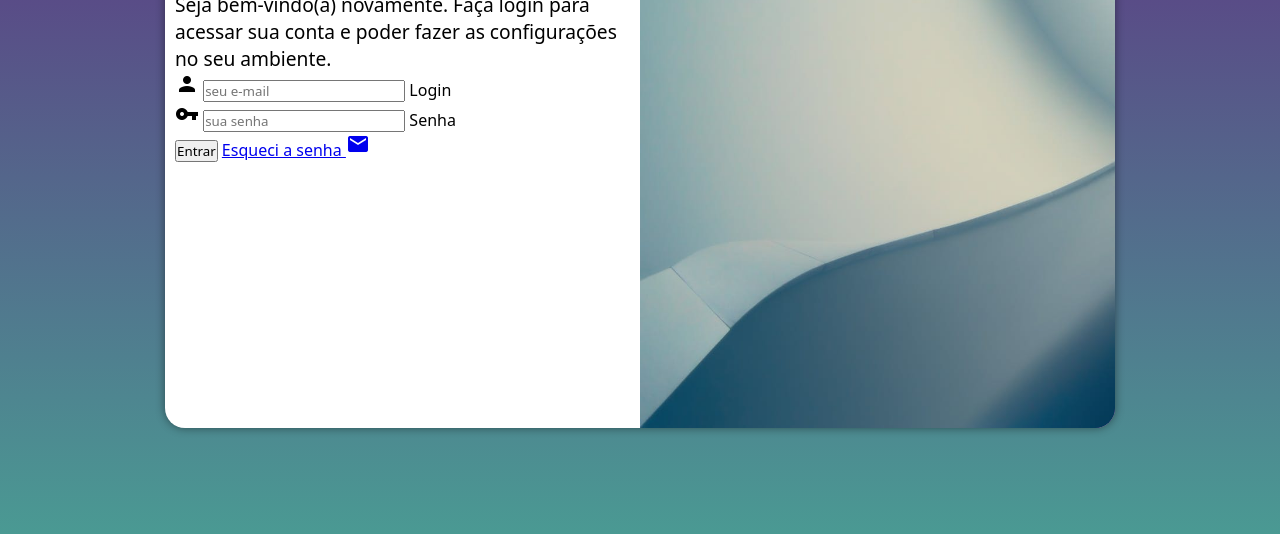
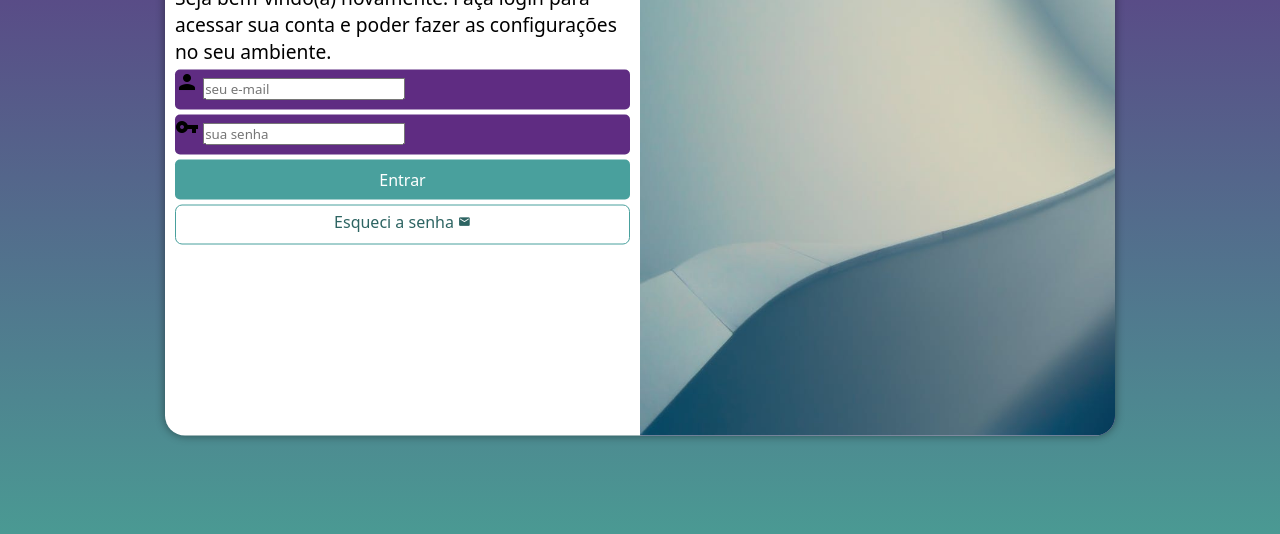
Before and after one commit to joalyssonsouza/projeto-login, a plain HTML site: page index.html in a window 1280 px wide. Shown: the part 222-756 px from the top of the page. Drawn offline with Linux system fonts and the light colour scheme.

Commit message:
formatação do formulário

```diff
--- a/estilos/style.css
+++ b/estilos/style.css
@@ -34,7 +34,7 @@ section#login {
 
   background-color: white;
   width: 250px;
-  height: 500px;
+  height: 515px;
   border-radius: 20px;
   box-shadow:  0px 0px 10px rgba(0, 0, 0, 0.442);
 
@@ -63,3 +63,55 @@ div#formulario > h1 {
 div#formulario > p {
   font-size: 0.8em;
 }
+
+form > div.campo {
+  background-color: #5f2c82;
+  display: block;
+  width: 100%;
+  height: 40px;
+  border-radius: 5px;
+  margin: 5px 0px;
+}
+
+div.campo > label {
+  display: none;
+}
+
+form > input[type=submit] {
+  display: block;
+  font-size: 1em;
+  width: 100%;
+  height: 40px;
+  background-color: #49a09d;
+  color: white;
+  border: none;
+  border-radius: 5px;
+  cursor: pointer;
+}
+
+form > input[type=submit]:hover {
+  background-color: #2c5e5c;
+}
+
+form > a.botao {
+  display: block;
+  text-align: center;
+  font-size: 1em;
+  width: 100%;
+  height: 40px;
+  padding-top: 5px;
+  margin-top: 5px;
+  background-color: white;
+  color: #2d6462;
+  border: 1px solid #49a09d;
+  border-radius: 7px;
+  text-decoration: none;
+}
+
+form > a.botao:hover {
+  background-color: #6cd3cf;
+}
+
+form > a.botao > i {
+  font-size: 0.8em;
+}
--- a/index.html
+++ b/index.html
@@ -29,7 +29,7 @@
                 <label for="isenha">Senha</label>
             </div>
             <input type="submit" value="Entrar">
-            <a href="esqueci.html">
+            <a href="esqueci.html" class="botao">
                 Esqueci a senha <i class="material-icons">mail</i>
             </a>
            </form>
```
